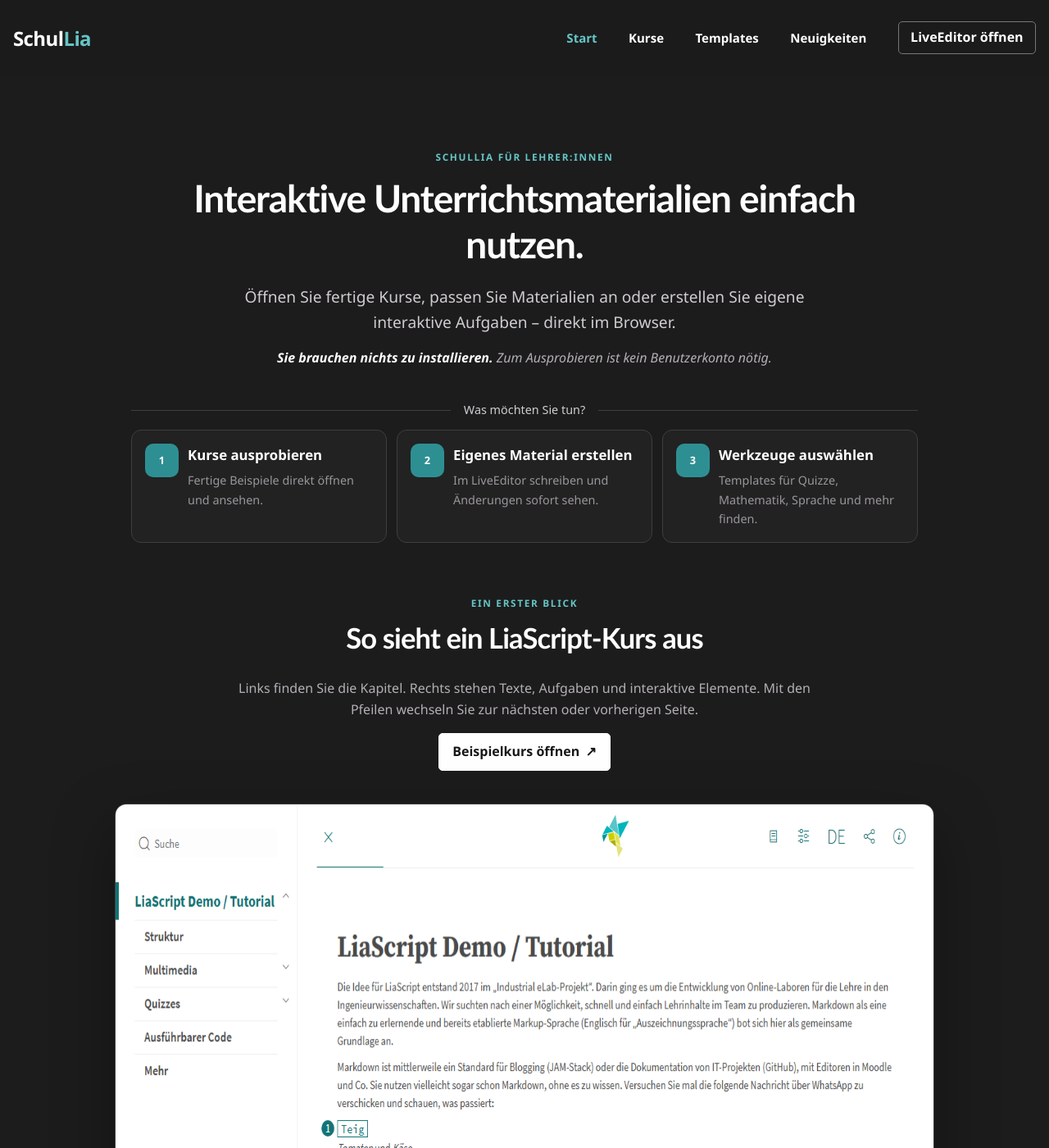
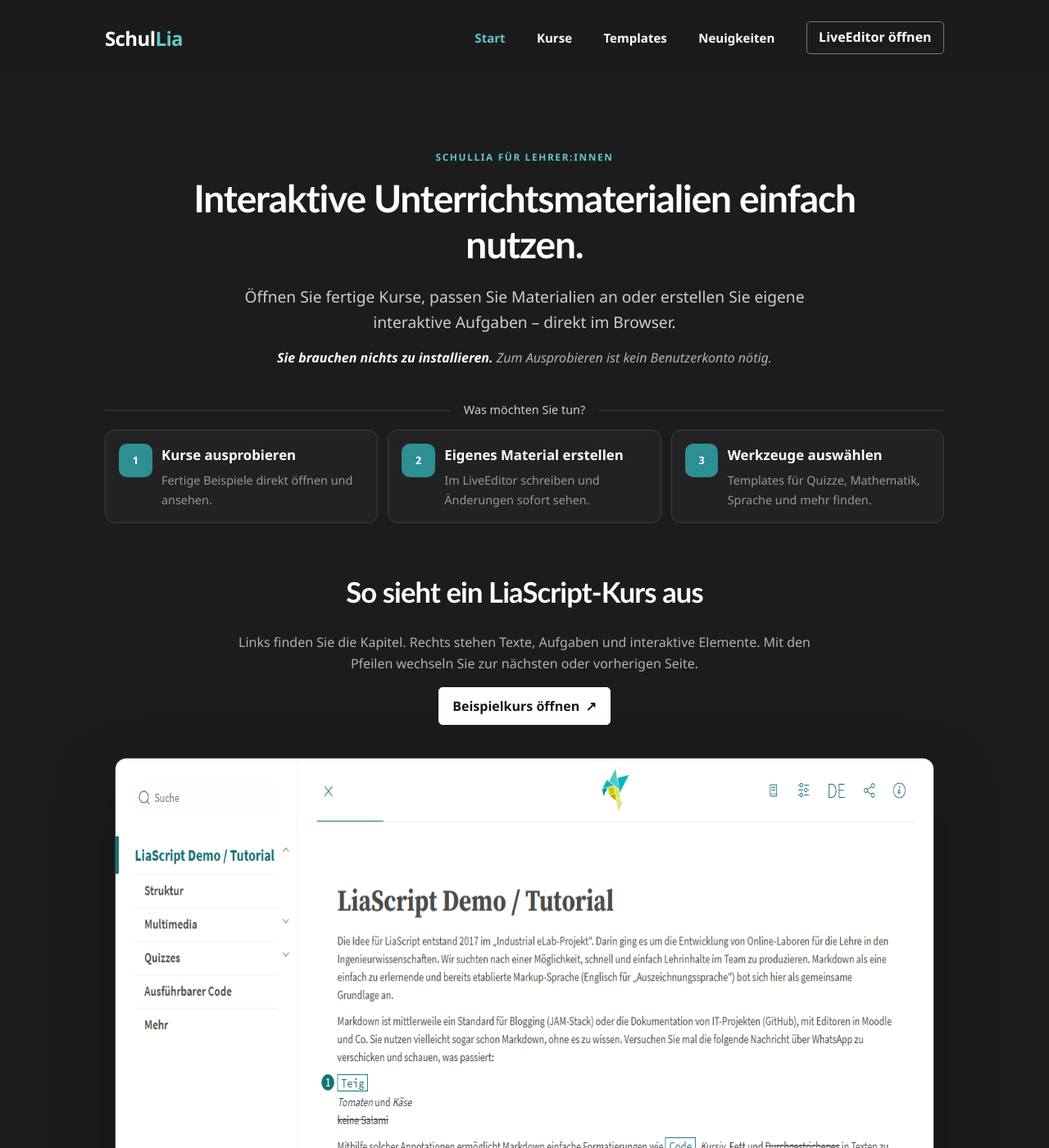
Before and after one commit to SchulLia/SchulLia.github.io, a Jekyll site: the page built from index.html, in a window 1280 px wide and 1400 px high. Shown: the whole window at 82% size. Built offline with Jekyll 4.4.1, drawn with Linux system fonts in a browser that asks for light colours; some of the changed text lies outside the part shown.

Commit message:
Refine page width and footer

```diff
--- a/_includes/footer.html
+++ b/_includes/footer.html
@@ -30,7 +30,6 @@
     </div>
   </div>
   <div class="shell site-footer__bottom">
-    <p>© {{ site.time | date: '%Y' }} SchulLia</p>
-    <p>Offen entwickelt auf GitHub</p>
+    <p>&copy; Martin Lommatzsch 2026</p>
   </div>
 </footer>
--- a/assets/css/liascript-theme.css
+++ b/assets/css/liascript-theme.css
@@ -58,7 +58,8 @@ h3 {
 }
 
 .shell {
-  width: min(calc(100% - 2rem), var(--max-width));
+  width: 80%;
+  max-width: none;
 }
 
 .shell--narrow {
@@ -156,6 +157,18 @@ h3 {
   color: #171717;
 }
 
+.button--light {
+  border-color: #fff;
+  background: #fff;
+  color: #171717;
+}
+
+.button--light:hover {
+  border-color: var(--teal-light);
+  background: var(--teal-light);
+  color: #111;
+}
+
 .text-link {
   color: var(--teal-light);
 }
@@ -166,7 +179,7 @@ h3 {
 }
 
 .hero__content {
-  max-width: 980px;
+  max-width: none;
   margin-inline: auto;
   text-align: center;
 }
@@ -197,7 +210,7 @@ h3 {
 }
 
 .start-panel {
-  max-width: 960px;
+  max-width: none;
   margin-inline: auto;
   padding-top: 0;
   border-top: 0;
@@ -283,7 +296,7 @@ h3 {
 
 .preview-layout {
   display: flex;
-  max-width: 1060px;
+  max-width: none;
   margin-inline: auto;
   align-items: center;
   flex-direction: column;
@@ -498,11 +511,17 @@ h3 {
 }
 
 .site-footer__bottom {
+  justify-content: center;
   border-top-color: var(--line);
   color: #918d93;
+  text-align: center;
 }
 
 @media (max-width: 960px) {
+  .shell {
+    width: calc(100% - 2rem);
+  }
+
   .start-grid {
     max-width: 680px;
     margin-inline: auto;
--- a/index.html
+++ b/index.html
@@ -45,7 +45,6 @@ body_class: home
 <section class="section course-preview-section">
   <div class="shell preview-layout">
     <div class="preview-copy">
-      <p class="eyebrow">Ein erster Blick</p>
       <h2>So sieht ein LiaScript-Kurs aus</h2>
       <p>
         Links finden Sie die Kapitel. Rechts stehen Texte, Aufgaben und
@@ -76,7 +75,6 @@ body_class: home
   <div class="shell">
     <div class="section-heading">
       <div>
-        <p class="eyebrow">SchulLia in Aktion</p>
         <h2>Drei konkrete Beispiele</h2>
       </div>
       <p>
@@ -237,7 +235,6 @@ body_class: home
 <section class="closing-cta">
   <div class="shell closing-cta__inner">
     <div>
-      <p class="eyebrow">Ohne Installation starten</p>
       <h2>Öffnen Sie zuerst einen fertigen Kurs.</h2>
     </div>
     <a class="button button--light" href="/kurse/"
```
